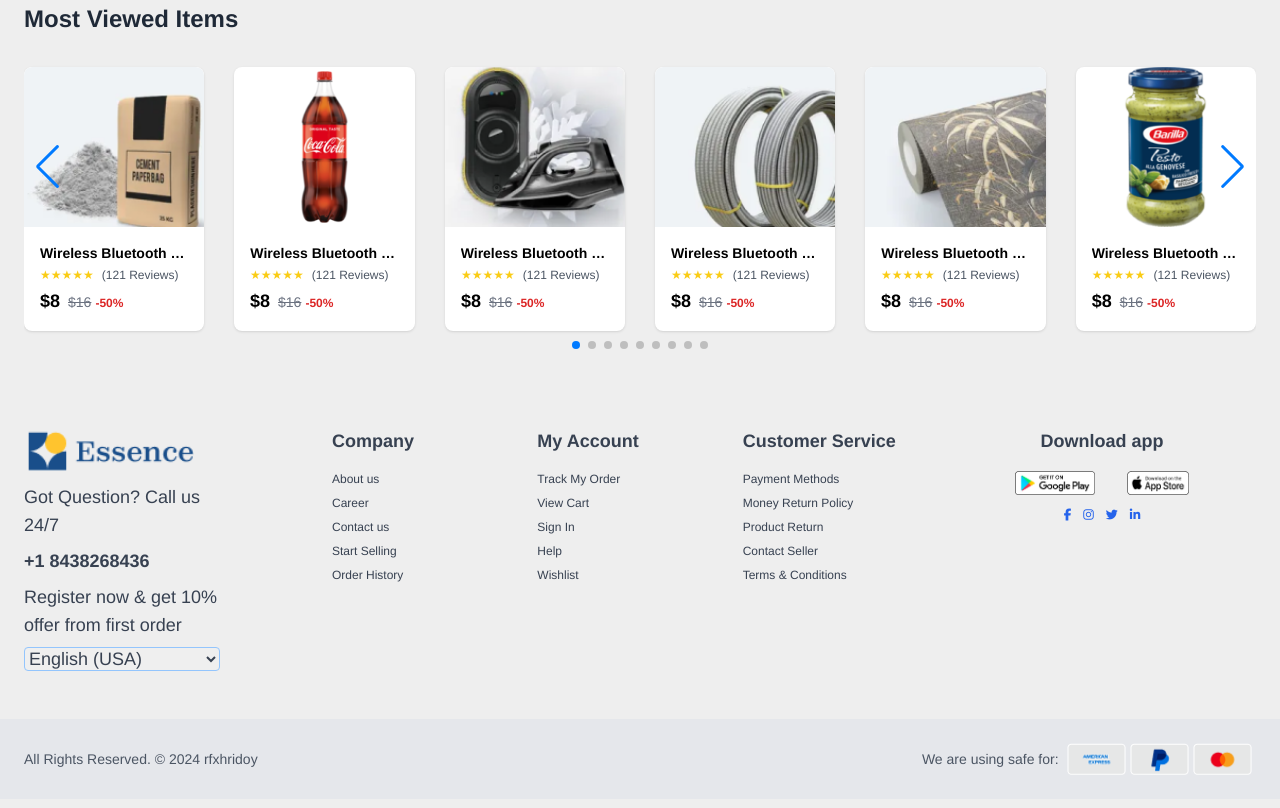
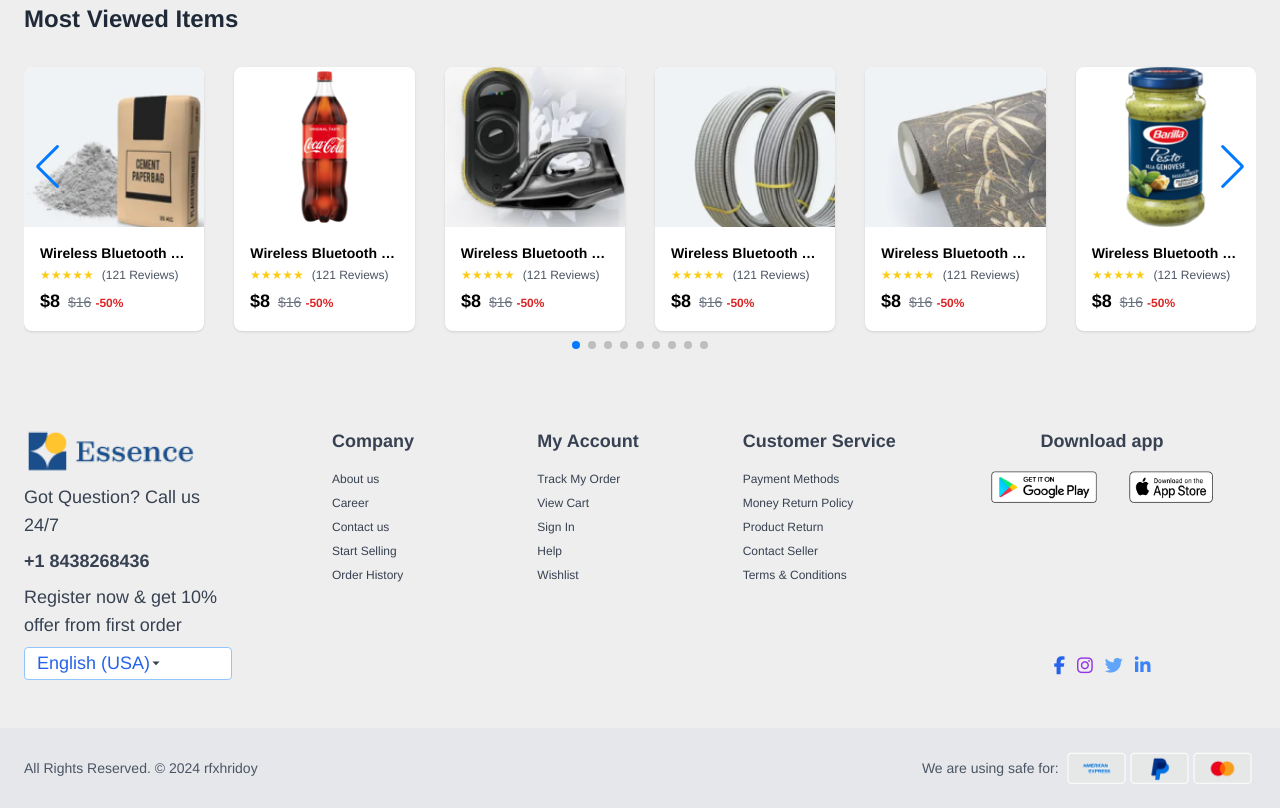
Before and after one commit to RfxNaushad/tailwind-vanilajs, a plain HTML site: page index.html in a window 1280 px wide. Shown: the part 4431-5239 px from the top of the page. Drawn offline with nearby package versions, Linux system fonts and the light colour scheme.

Commit message:
feat: footer fixed

```diff
--- a/index.html
+++ b/index.html
@@ -485,10 +485,19 @@
                     <p>Got Question? Call us 24/7</p>
                     <p class="font-semibold">+1 8438268436</p>
                     <p>Register now & get 10% offer from first order</p>
-                    <select class="mt-2 border border-blue-300 rounded">
+
+                      <div class="relative">
+                        <select class="block appearance-none w-52 bg-white border border-blue-300 text-blue-600 py-1 px-3 pr-8 rounded leading-tight focus:outline-none focus:border-blue-500 focus:ring">
                             <option>English (USA)</option>
                             <option>English (UK)</option>
+                            <option>Bangla</option>
                         </select>
+                        <div class="pointer-events-none absolute inset-y-0 right-12 flex items-center px-2 text-gray-700">
+                          <svg class="fill-current h-4 w-4" xmlns="http://www.w3.org/2000/svg" viewBox="0 0 20 20">
+                            <path d="M5.5 7l4.5 4.5L14.5 7z"/>
+                          </svg>
+                        </div>
+                      </div>
                 </div>
 
                 <!-- Middle three columns for links, collectively taking up 1/2 of the width -->
@@ -521,29 +530,29 @@
                 </div>
 
                 <!-- Fifth column for App download links, taking up 1/4 of the width -->
-                <div class="w-full md:w-1/4 flex flex-col items-center space-y-2">
+                <div class="w-full md:w-1/4 flex flex-col items-center space-y-2 relative">
                     <h3 class="font-bold mb-2">Download app</h3>
                     <div class="flex justify-center">
                         <a href="#" class="text-xs mb-1 mr-4">
-                            <img src="images/google.png" alt="Google Play" class="h-6" />
+                            <img src="images/google.png" alt="Google Play" class="h-8" />
                         </a>
                         <a href="#" class="text-xs ml-4">
-                            <img src="images/Badge.png" alt="App Store" class="h-6" />
+                            <img src="images/Badge.png" alt="App Store" class="h-8" />
                         </a>
                     </div>
 
-                    <div class="flex justify-center items-center mt-4 space-x-3">
-                        <a href="#" class="text-blue-600 hover:text-blue-800 text-xs">
-                            <i class="fab fa-facebook-f"></i>
+                    <div class="flex justify-center items-center mt-4 space-x-3 absolute bottom-0	">
+                        <a href="#facebook" class="text-blue-600">
+                            <i class="fab fa-facebook-f"></i> <!-- Use appropriate icon library -->
                           </a>
-                        <a href="#" class="text-blue-600 hover:text-blue-800 text-xs">
-                            <i class="fab fa-instagram"></i>
+                          <a href="#instagram" class="text-purple-600">
+                            <i class="fab fa-instagram"></i> <!-- Use appropriate icon library -->
                           </a>
-                        <a href="#" class="text-blue-600 hover:text-blue-800 text-xs">
-                            <i class="fab fa-twitter"></i>
+                          <a href="#twitter" class="text-blue-400">
+                            <i class="fab fa-twitter"></i> <!-- Use appropriate icon library -->
                           </a>
-                        <a href="#" class="text-blue-600 hover:text-blue-800 text-xs">
-                            <i class="fab fa-linkedin-in"></i>
+                          <a href="#linkedin" class="text-blue-500">
+                            <i class="fab fa-linkedin-in"></i> <!-- Use appropriate icon library -->
                           </a>
                     </div>
                 </div>
```
Lines whose indentation alone changed are shown as unchanged.
